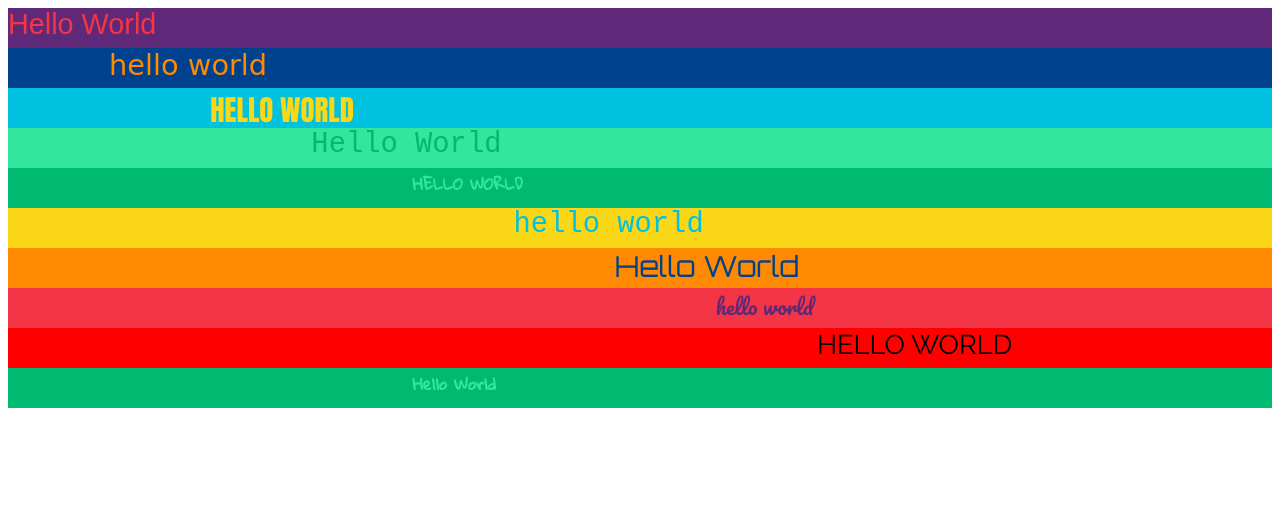
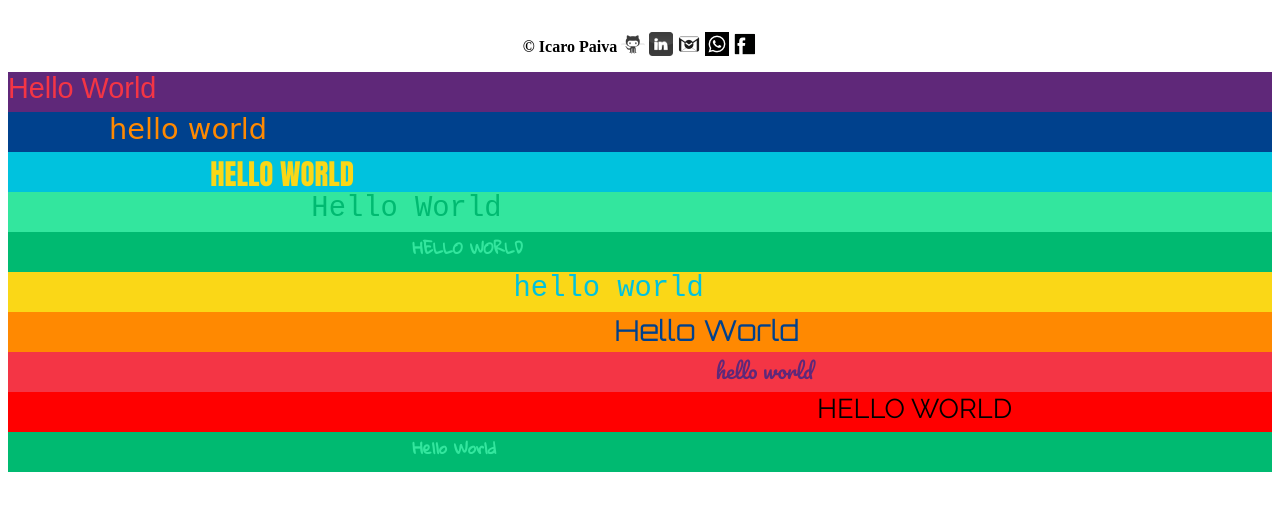
Before and after one commit to icarodpaiva/animacao-css, a plain HTML site: page index.html in a window 1280 px wide. Drawn offline with Linux system fonts and the light colour scheme; a web font is replaced by a local one.

Commit message:
adicionei os meus contatos

```diff
--- a/index.html
+++ b/index.html
@@ -1,13 +1,46 @@
 <!DOCTYPE html>
 <html lang="pt-br">
   <head>
-  <meta charset="UTF-8">
-  <meta http-equiv="X-UA-Compatible" content="IE=edge">
-  <meta name="viewport" content="width=device-width, initial-scale=1.0">
+    <meta charset="UTF-8" />
+    <meta http-equiv="X-UA-Compatible" content="IE=edge" />
+    <meta name="viewport" content="width=device-width, initial-scale=1.0" />
     <title>Primeiro Desafio</title>
-  <link rel="stylesheet" href="style.css">
+    <link rel="stylesheet" href="style.css" />
+    <style>
+      header {
+        margin-top: 1rem;
+        padding: 1rem;
+        text-align: center;
+        font-weight: bold;
+      }
+
+      header img {
+        margin-bottom: -0.25rem;
+      }
+    </style>
   </head>
   <body>
+    <header>
+      &copy; Icaro Paiva
+      <a href="https://github.com/icarodpaiva" target="_blank"
+        ><img src="images/github.png" alt="Icone do Github"
+      /></a>
+      <a href="https://www.linkedin.com/in/icarodpaiva/" target="_blank"
+        ><img src="images/linkedin.png" alt="Icone do Linkedin"
+      /></a>
+      <a href="mailto:icaro.paiva@fatec.sp.gov.br" target="_blank"
+        ><img src="images/outlook.png" alt="Icone do Outlook"
+      /></a>
+      <a
+        href="https://api.whatsapp.com/send?phone=5511977830855&text=Ol%C3%A1%20%C3%8Dcaro%2C%20vi%20seu%20trabalho%20e%20achei%20muito%20bacana!"
+        target="_blank"
+        ><img src="images/whatsapp.png" alt="Icone do whatsapp"
+      /></a>
+      <a href="https://www.facebook.com/icaro.paiva.39/" target="_blank"
+        ><img src="images/facebook.png" alt="Icone do Facebook"
+      /></a>
+    </header>
+
     <script src="script.js"></script>
   </body>
 </html>
```
Also changed, not shown: images/facebook.png (added), images/github.png (added), images/linkedin.png (added), images/outlook.png (added), images/whatsapp.png (added). Lines whose indentation alone changed are shown as unchanged.
